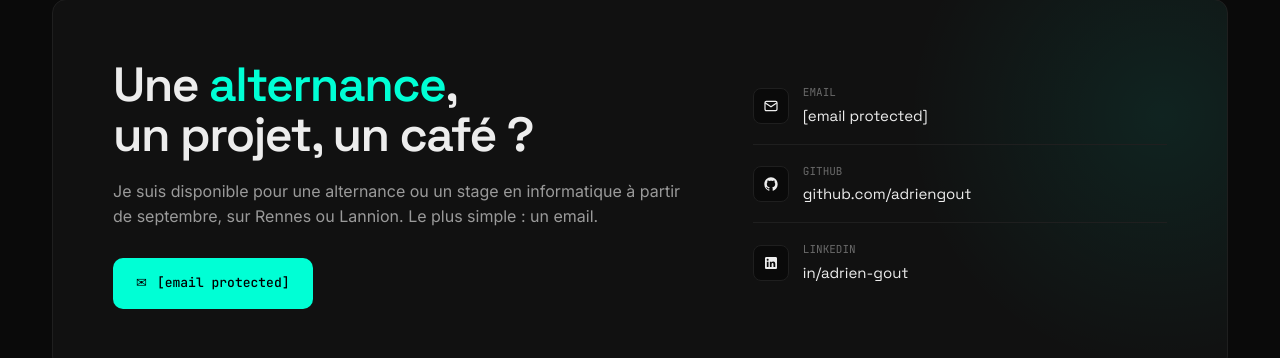
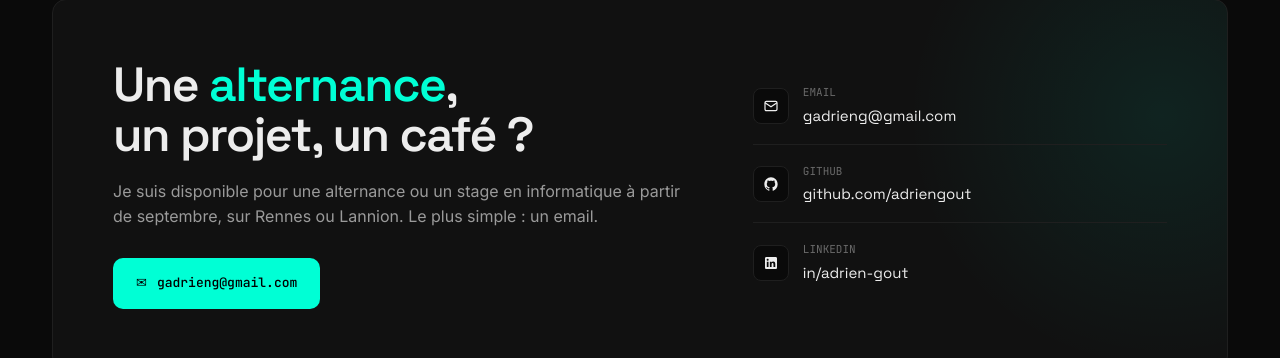
Before and after one commit to adriengout/portfolio, a plain HTML site: page index.html in a window 1280 px wide. Shown: the part 5389-5747 px from the top of the page. Drawn offline with nearby package versions, Linux system fonts and the light colour scheme.

Commit message:
graphic rework

```diff
--- a/index.html
+++ b/index.html
@@ -739,14 +739,14 @@
     <div>
       <h3>Une <span class="accent">alternance</span>,<br/>un projet, un café ?</h3>
       <p>Je suis disponible pour une alternance ou un stage en informatique à partir de septembre, sur Rennes ou Lannion. Le plus simple : un email.</p>
-      <a class="btn btn-primary" href="/cdn-cgi/l/email-protection#c0a7a1a4b2a9a5aea780a7ada1a9aceea3afad">✉ <span class="__cf_email__" data-cfemail="593e383d2b303c373e193e34383035773a3634">[email&#160;protected]</span></a>
+      <a class="btn btn-primary" href="mailto:gadrieng@gmail.com">✉ <span class="__cf_email__" data-cfemail="593e383d2b303c373e193e34383035773a3634">gadrieng@gmail.com</span></a>
     </div>
     <div class="contact-list">
-      <a class="c-row" href="/cdn-cgi/l/email-protection#294e484d5b404c474e694e44484045074a4644">
+      <a class="c-row" href="mailto:gadrieng@gmail.com">
         <div class="ico">
           <svg width="16" height="16" viewBox="0 0 24 24" fill="none" stroke="currentColor" stroke-width="1.8"><rect x="3" y="5" width="18" height="14" rx="2"/><path d="M3 7l9 6 9-6"/></svg>
         </div>
-        <div><div class="lbl">EMAIL</div><div class="val"><span class="__cf_email__" data-cfemail="16717772647f73787156717b777f7a3875797b">[email&#160;protected]</span></div></div>
+        <div><div class="lbl">EMAIL</div><div class="val"><span class="__cf_email__" data-cfemail="16717772647f73787156717b777f7a3875797b">gadrieng@gmail.com</span></div></div>
       </a>
       <a class="c-row" href="https://github.com/adriengout" target="_blank">
         <div class="ico">
```
